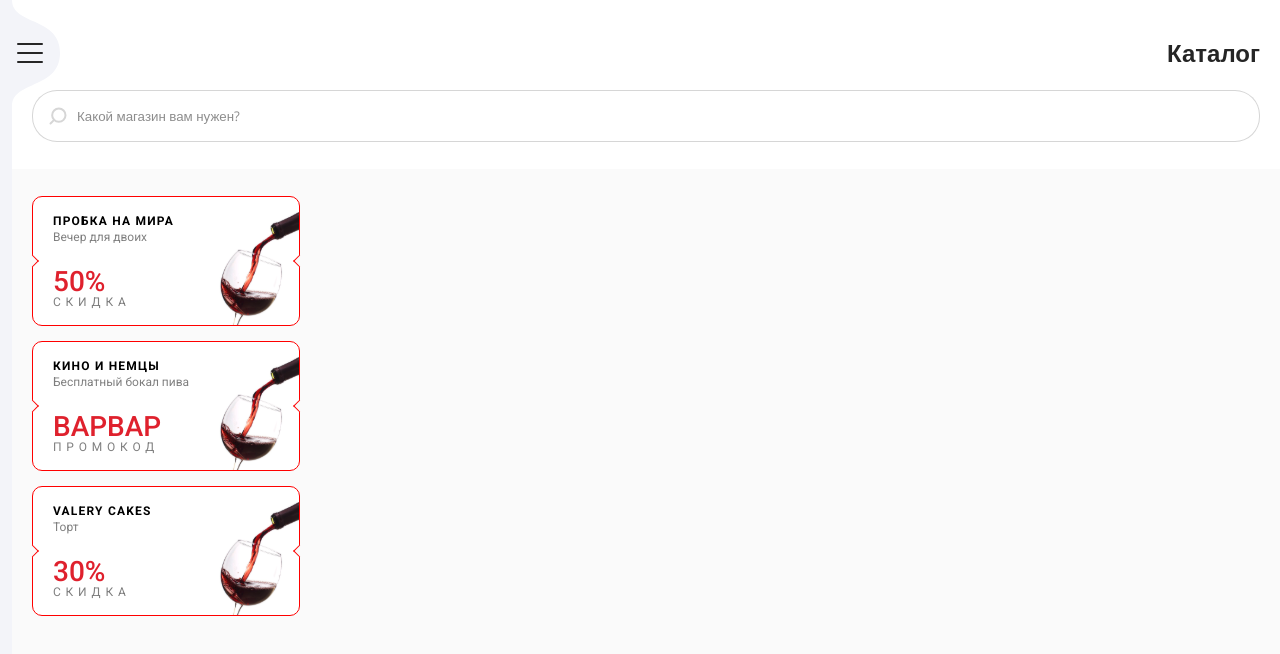
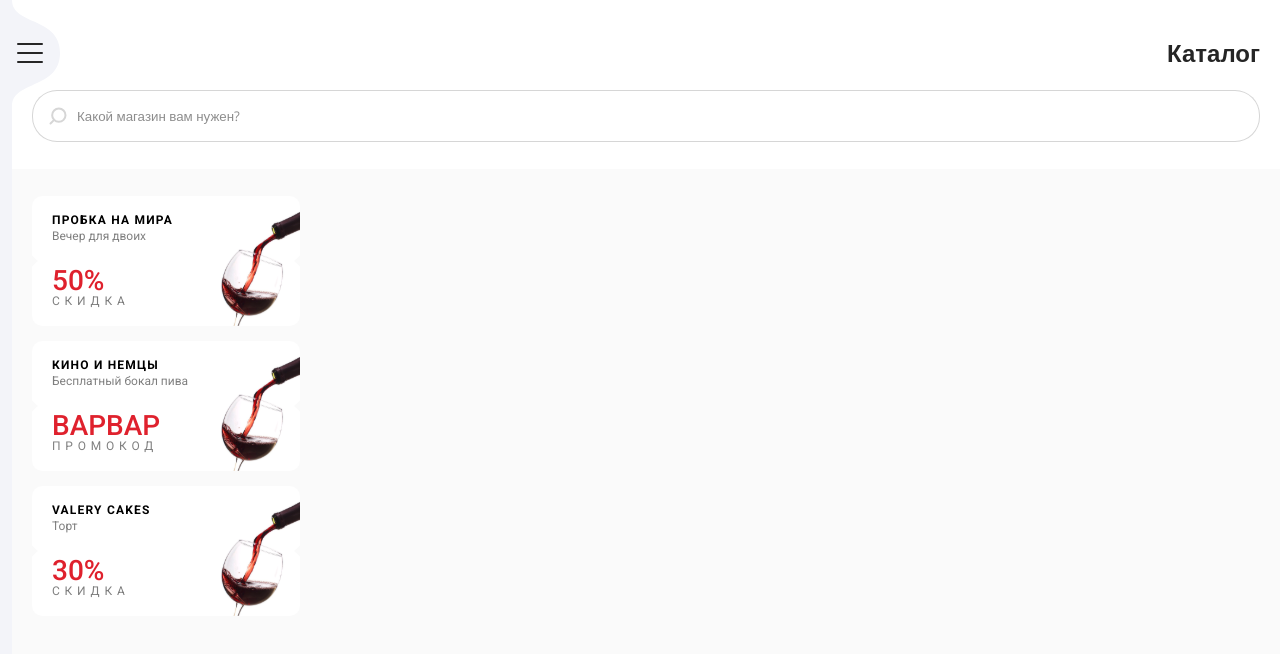
Before and after one commit to madjack99/Fully-responsive-web-store, a React (Create React App) app: page / in a window 1280 px wide. Shown: the top 654 px of the page. Built offline with nearby package versions, Linux system fonts and the light colour scheme.

Commit message:
feat: add active classes for cards

```diff
--- a/package.json
+++ b/package.json
@@ -6,6 +6,7 @@
     "@testing-library/jest-dom": "^4.2.4",
     "@testing-library/react": "^9.3.2",
     "@testing-library/user-event": "^7.1.2",
+    "classnames": "^2.2.6",
     "react": "^16.13.1",
     "react-dom": "^16.13.1",
     "react-scripts": "3.4.3"
--- a/src/components/discountCard/DiscountCard.js
+++ b/src/components/discountCard/DiscountCard.js
@@ -1,20 +1,37 @@
-import React from 'react';
+import React, { useState } from 'react';
+import classNames from 'classnames';
 
 import { discountCardsInfo } from '../../settings';
 
 import './style.css';
 
 const DiscountCard = () => {
+  const [selectedCard, setSelectedCard] = useState(null);
+
   const renderDiscountCards = () =>
     discountCardsInfo.map((card, index) => {
       return (
-        <div className='DiscountCard' key={index}>
-          <div className='DiscountCard-before' />
+        <div
+          className={`DiscountCard ${
+            index === selectedCard ? 'DiscountCard_active' : ''
+          }`}
+          key={index}
+          onClick={() => setSelectedCard(index)}
+        >
+          <div
+            className={classNames('DiscountCard-before', {
+              'DiscountCard-before_active': index === selectedCard,
+            })}
+          />
           <h3 className='DiscountCard-title'>{card.title}</h3>
           <p className='DiscountCard-message'>{card.message}</p>
           <p className='DiscountCart-amount'>{card.amount}</p>
           <p className='DiscountCart-description'>{card.description}</p>
-          <div className='DiscountCard-after' />
+          <div
+            className={classNames('DiscountCard-after', {
+              'DiscountCard-after_active': index === selectedCard,
+            })}
+          />
         </div>
       );
     });
--- a/src/components/discountCard/style.css
+++ b/src/components/discountCard/style.css
@@ -5,6 +5,10 @@
   padding: 16px 20px;
   background: var(--header-color) url('./images/wine-mobile.svg') no-repeat 100%;
   border-radius: 10px;
+}
+
+.DiscountCard_active {
+  padding: 15px 19px;
   border: 1px solid red;
 }
 
@@ -16,6 +20,9 @@
   left: -5px;
   transform: translateY(-50%) rotate(45deg);
   background: #fafafa;
+}
+
+.DiscountCard-before_active {
   border-top: 1px solid red;
   border-right: 1px solid red;
 }
@@ -28,6 +35,9 @@
   right: -5px;
   transform: translateY(-50%) rotate(45deg);
   background: #fafafa;
+}
+
+.DiscountCard-after_active {
   border-bottom: 1px solid red;
   border-left: 1px solid red;
 }
```
Also changed, not shown: 1 other file (tests, documents, lock files or other folders).
